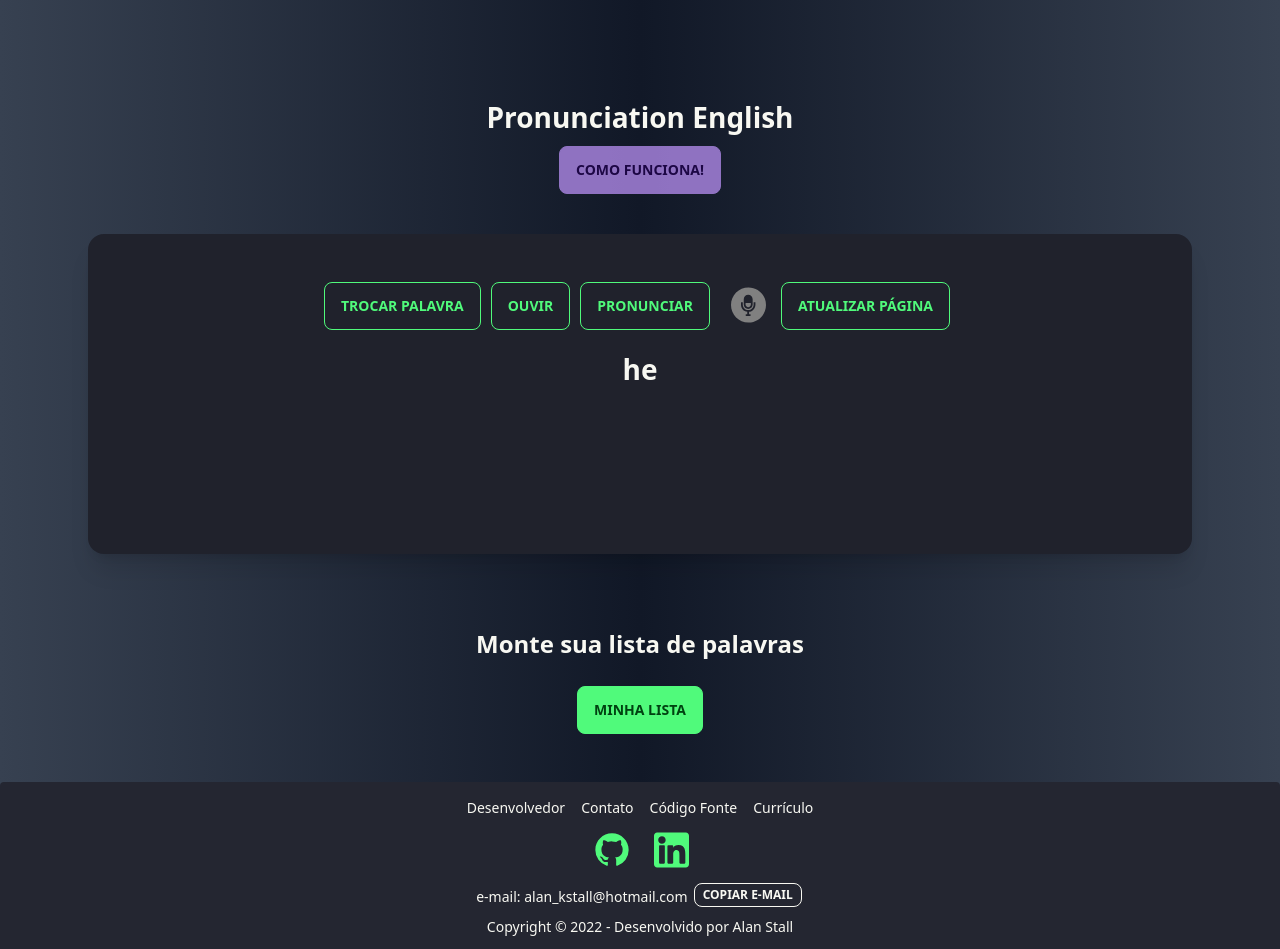
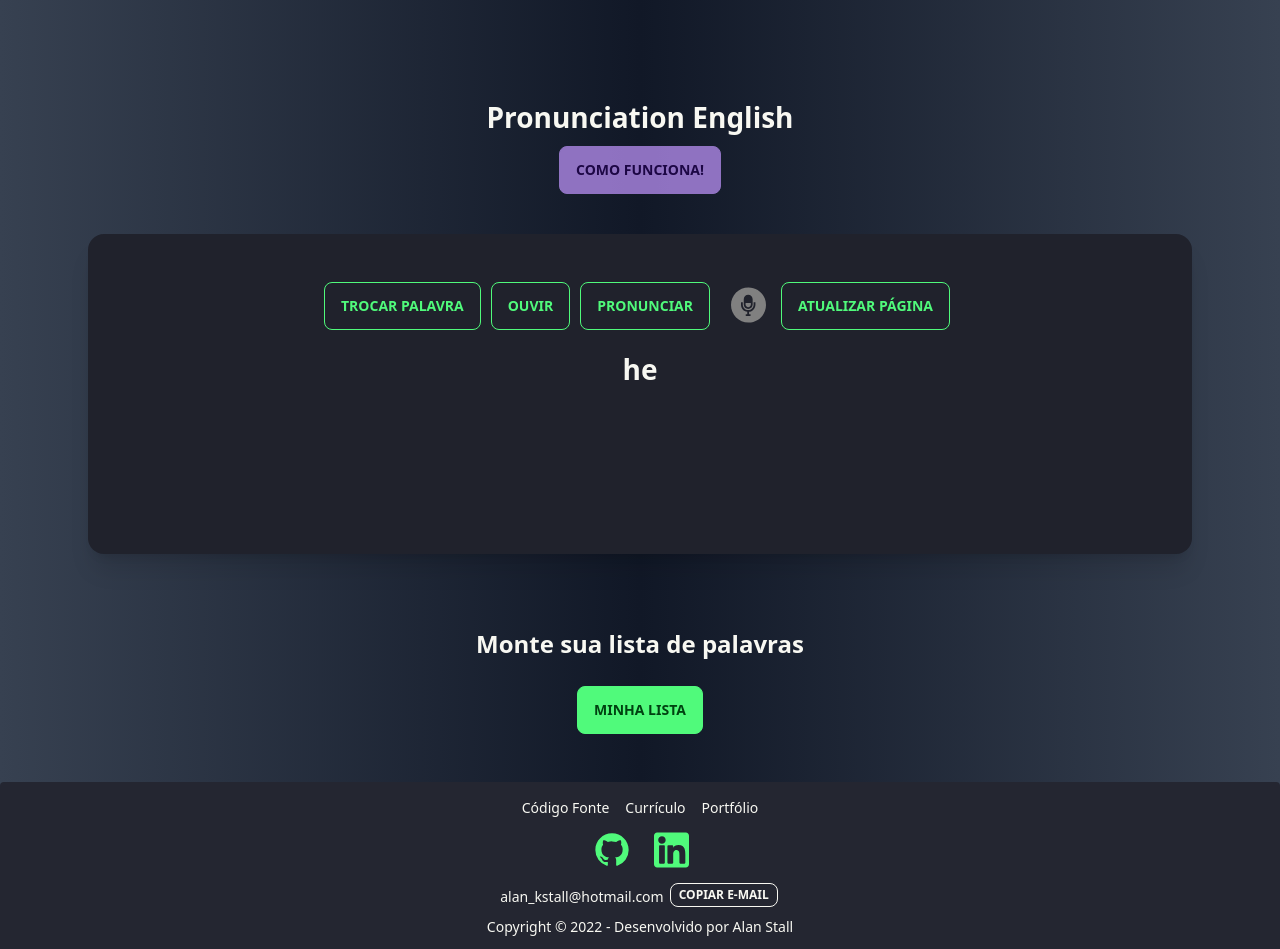
Before and after one commit to AlanStall/practice-english, a React (Vite) app: page / in a window 1280 px wide. Shown: the top 949 px of the page. Built offline with nearby package versions, Linux system fonts and the light colour scheme.

Commit message:
added link portfolio

```diff
--- a/src/Components/Footer.jsx
+++ b/src/Components/Footer.jsx
@@ -8,23 +8,14 @@ export function Footer() {
         className="footer footer-center gap-2 py-4 xs2:p-4 bg-base-200 text-base-content rounded"
         >
         <div className="grid grid-flow-col gap-2 xs:gap-4">
-            <a
-            className="link link-hover hover:text-[#00ff88]" target="_blank"
-            href="https://github.com/AlanStall"
-            >
-            Desenvolvedor
-            </a>
-            <a
-            className="link link-hover hover:text-[#00ff88]" target="_blank"
-            href="https://www.linkedin.com/in/alan-stall-b722a962/"
-            >
-            Contato
-            </a>
             <a className="link link-hover hover:text-[#00ff88]" target="_blank" href="https://github.com/AlanStall/practice-english">
             Código Fonte
             </a>
             <a className="link link-hover hover:text-[#00ff88]" target="_blank" href="/Alan_Stall-Curriculo-2022.pdf">
             Currículo
+            </a>
+            <a className="link link-hover hover:text-[#00ff88]" target="_blank" href="https://portfolio.alanstall.com/">
+            Portfólio
             </a>
         </div>
 
@@ -59,7 +50,7 @@ export function Footer() {
 
         <div>
             <div className="grid grid-flow-col gap-1">
-                <p className="pt-1">e-mail: alan_kstall@hotmail.com</p>
+                <p className="pt-1">alan_kstall@hotmail.com</p>
                 <CopyToClipboard text="alan_kstall@hotmail.com">
                     <button className="btn btn-outline btn-sm mt-3 xs:btn-xs xs:mt-0">Copiar e-mail</button>
                 </CopyToClipboard>
```
